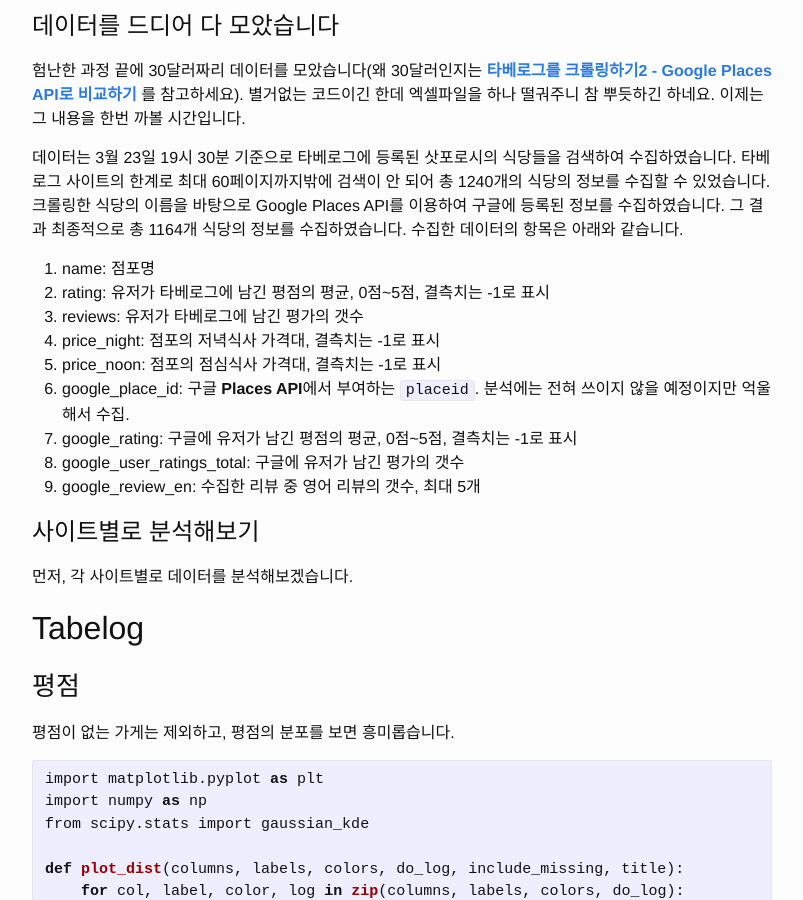
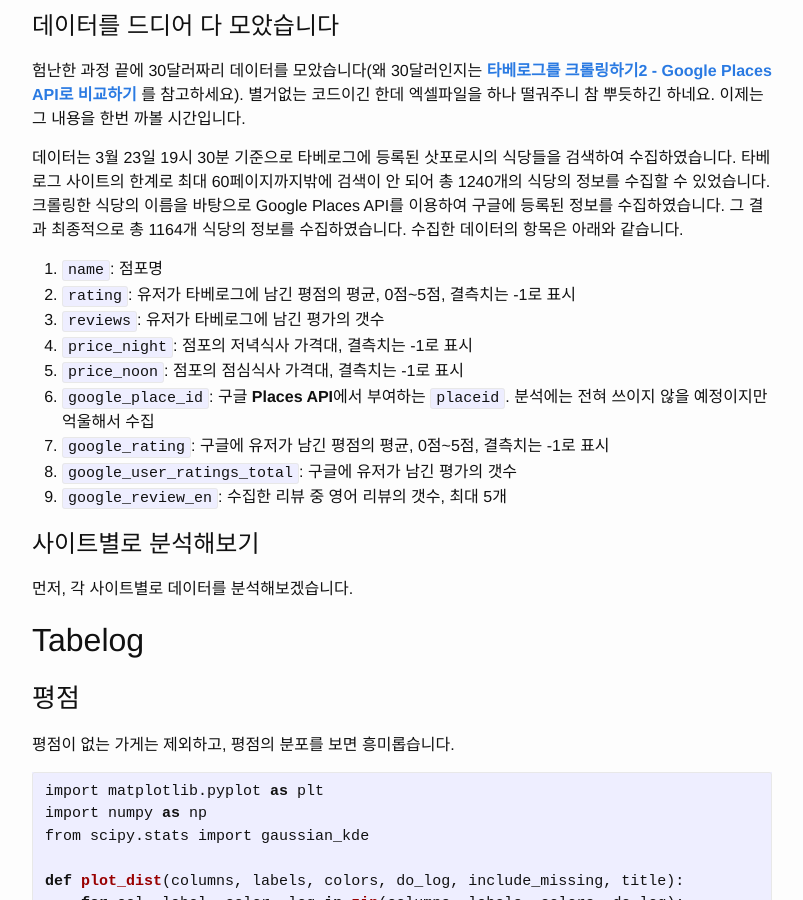
Before and after one commit to helloworldpark/helloworldpark.github.com, a Jekyll site: the page built from _posts/2019-03-30-Crawler-4-Tabelog3.md, in a window 1280 px wide and 900 px high, scrolled down 321 px. Shown: the whole window, without its empty margins (238-1041 px from the left). Built offline with Jekyll 4.4.1, drawn with Linux system fonts in a browser that asks for light colours; formulas are drawn with MathJax 3; comment, search, counter and statistics services are not loaded.

Commit message:
오타 수정

````diff
--- a/_posts/2019-03-30-Crawler-4-Tabelog3.md
+++ b/_posts/2019-03-30-Crawler-4-Tabelog3.md
@@ -14,15 +14,15 @@ categories: jekyll update
 험난한 과정 끝에 30달러짜리 데이터를 모았습니다(왜 30달러인지는 **[타베로그를 크롤링하기2 - Google Places API로 비교하기](https://helloworldpark.github.io/jekyll/update/2019/03/30/Crawler-4-Tabelog2.html)** 를 참고하세요). 별거없는 코드이긴 한데 엑셀파일을 하나 떨궈주니 참 뿌듯하긴 하네요. 이제는 그 내용을 한번 까볼 시간입니다.
 
 데이터는 3월 23일 19시 30분 기준으로 타베로그에 등록된 삿포로시의 식당들을 검색하여 수집하였습니다. 타베로그 사이트의 한계로 최대 60페이지까지밖에 검색이 안 되어 총 1240개의 식당의 정보를 수집할 수 있었습니다. 크롤링한 식당의 이름을 바탕으로 Google Places API를 이용하여 구글에 등록된 정보를 수집하였습니다. 그 결과 최종적으로 총 1164개 식당의 정보를 수집하였습니다. 수집한 데이터의 항목은 아래와 같습니다.
- 1. name: 점포명
- 2. rating: 유저가 타베로그에 남긴 평점의 평균, 0점~5점, 결측치는 -1로 표시
- 3. reviews: 유저가 타베로그에 남긴 평가의 갯수
- 4. price_night: 점포의 저녁식사 가격대, 결측치는 -1로 표시
- 5. price_noon: 점포의 점심식사 가격대, 결측치는 -1로 표시
- 6. google_place_id: 구글 **Places API**에서 부여하는 ```placeid```. 분석에는 전혀 쓰이지 않을 예정이지만 억울해서 수집.
- 7. google_rating: 구글에 유저가 남긴 평점의 평균, 0점~5점, 결측치는 -1로 표시
- 8. google_user_ratings_total: 구글에 유저가 남긴 평가의 갯수
- 9. google_review_en: 수집한 리뷰 중 영어 리뷰의 갯수, 최대 5개
+ 1. ```name```: 점포명
+ 2. ```rating```: 유저가 타베로그에 남긴 평점의 평균, 0점~5점, 결측치는 -1로 표시
+ 3. ```reviews```: 유저가 타베로그에 남긴 평가의 갯수
+ 4. ```price_night```: 점포의 저녁식사 가격대, 결측치는 -1로 표시
+ 5. ```price_noon```: 점포의 점심식사 가격대, 결측치는 -1로 표시
+ 6. ```google_place_id```: 구글 **Places API**에서 부여하는 ```placeid```. 분석에는 전혀 쓰이지 않을 예정이지만 억울해서 수집
+ 7. ```google_rating```: 구글에 유저가 남긴 평점의 평균, 0점~5점, 결측치는 -1로 표시
+ 8. ```google_user_ratings_total```: 구글에 유저가 남긴 평가의 갯수
+ 9. ```google_review_en```: 수집한 리뷰 중 영어 리뷰의 갯수, 최대 5개
 
 # 사이트별로 분석해보기
 먼저, 각 사이트별로 데이터를 분석해보겠습니다.
@@ -78,7 +78,7 @@ plot_dist(columns=['rating'],
           )
 ```
 <p align="center">
-<img src="/images/2019-03-30-Histogram of Tabelog Ratings.png"><br>
+<img src="/images/2019-03-30-Histogram of Tabelog Ratings in Sapporo.png"><br>
 </p>
 첫째, 평점이 대부분 3점~4점대입니다. 어쩐지 타베로그에서는 죄다 3점대뿐이라더니. 3점대 가게라도 안심하고 들어가서 먹을 수 있을 것 같습니다.
 둘째, 쌍봉 분포를 보이고 있습니다. 3점대 초반의 가게와 3.5 후반의 가게로 양분화되어있습니다.
@@ -208,10 +208,10 @@ plot_dist(columns=['price_night'],
           title='Histogram of Tabelog Price at Night in Sapporo')
 ```
 <p align="left">
-<img src="/images/2019-03-30-Histogram of Tabelog Price at Night in Sapporo.png"><br>
+<img src="/images/2019-03-30-Histogram of Tabelog Price at Night in Sapporo.png" width="360" height="240"><br>
 </p>
 <p align="right">
-<img src="/images/2019-03-30-Histogram of Tabelog Price at Noon in Sapporo.png"><br>
+<img src="/images/2019-03-30-Histogram of Tabelog Price at Noon in Sapporo.png" width="360" height="240"><br>
 </p>
 
 ### 평점과 평가 갯수의 관계
````
